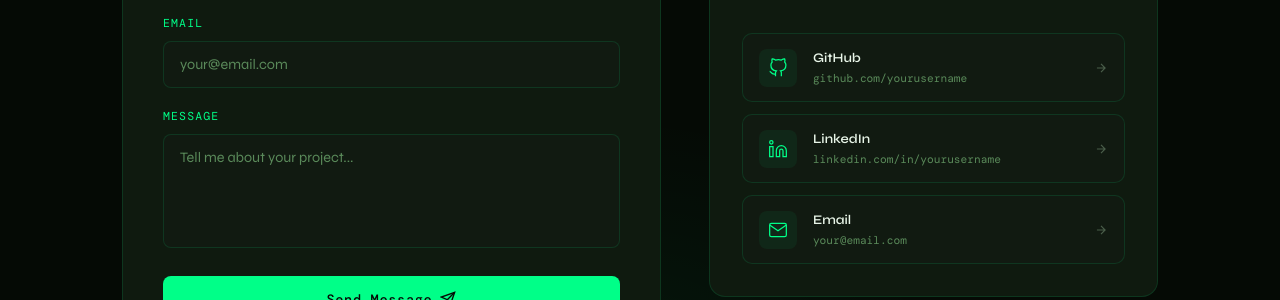
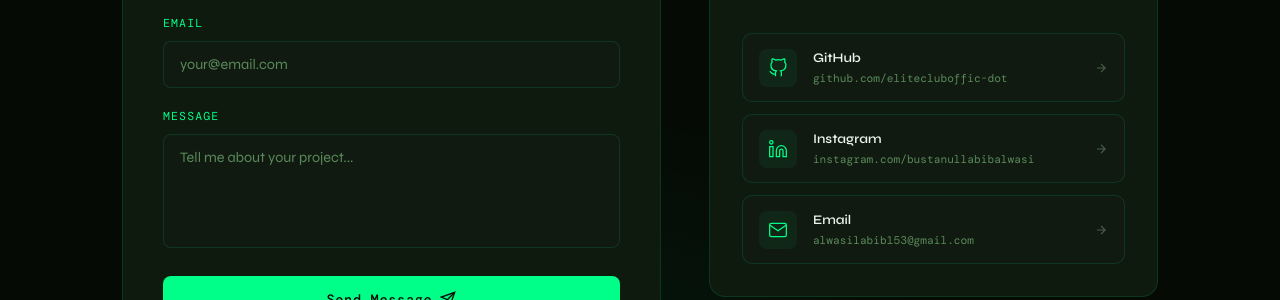
Before and after one commit to elitecluboffic-dot/portofolio, a React (Create React App) app in the folder portfolio/: page / in a window 1280 px wide. Shown: the part 4370-4670 px from the top of the page. Built offline with nearby package versions, Linux system fonts and the light colour scheme; the HTML template or start-up script is replaced by a standard one; a web font is replaced by a local one.

Commit message:
Update Contact.jsx

```diff
--- a/portfolio/src/components/Contact.jsx
+++ b/portfolio/src/components/Contact.jsx
@@ -35,8 +35,8 @@ const Contact = () => {
   const SOCIALS = [
     {
       label: 'GitHub',
-      value: 'github.com/yourusername',
-      href: 'https://github.com/yourusername',
+      value: 'github.com/elitecluboffic-dot',
+      href: 'https://github.com/elitecluboffic-dot',
       icon: (
         <svg width="20" height="20" viewBox="0 0 24 24" fill="none" stroke="currentColor" strokeWidth="1.5">
           <path d="M9 19c-5 1.5-5-2.5-7-3m14 6v-3.87a3.37 3.37 0 0 0-.94-2.61c3.14-.35 6.44-1.54 6.44-7A5.44 5.44 0 0 0 20 4.77 5.07 5.07 0 0 0 19.91 1S18.73.65 16 2.48a13.38 13.38 0 0 0-7 0C6.27.65 5.09 1 5.09 1A5.07 5.07 0 0 0 5 4.77a5.44 5.44 0 0 0-1.5 3.78c0 5.42 3.3 6.61 6.44 7A3.37 3.37 0 0 0 9 18.13V22"/>
@@ -44,9 +44,9 @@ const Contact = () => {
       ),
     },
     {
-      label: 'LinkedIn',
-      value: 'linkedin.com/in/yourusername',
-      href: 'https://linkedin.com/in/yourusername',
+      label: 'Instagram',
+      value: 'instagram.com/bustanullabibalwasi',
+      href: 'https://www.instagram.com/bustanullabibalwasi',
       icon: (
         <svg width="20" height="20" viewBox="0 0 24 24" fill="none" stroke="currentColor" strokeWidth="1.5">
           <path d="M16 8a6 6 0 0 1 6 6v7h-4v-7a2 2 0 0 0-2-2 2 2 0 0 0-2 2v7h-4v-7a6 6 0 0 1 6-6zM2 9h4v12H2z"/>
@@ -56,8 +56,8 @@ const Contact = () => {
     },
     {
       label: 'Email',
-      value: 'your@email.com',
-      href: 'mailto:your@email.com',
+      value: 'alwasilabib153@gmail.com',
+      href: 'mailto:alwasilabib153@gmail.com',
       icon: (
         <svg width="20" height="20" viewBox="0 0 24 24" fill="none" stroke="currentColor" strokeWidth="1.5">
           <path d="M4 4h16c1.1 0 2 .9 2 2v12c0 1.1-.9 2-2 2H4c-1.1 0-2-.9-2-2V6c0-1.1.9-2 2-2z"/>
```
